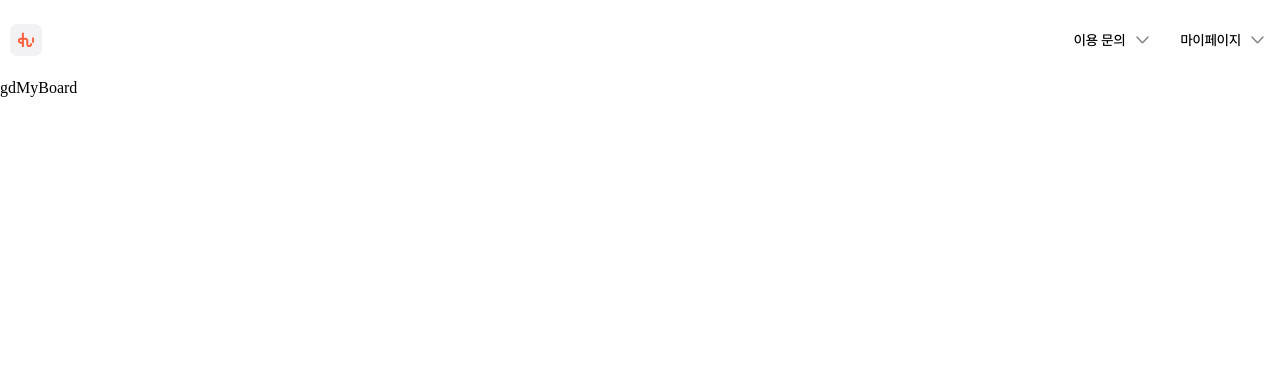
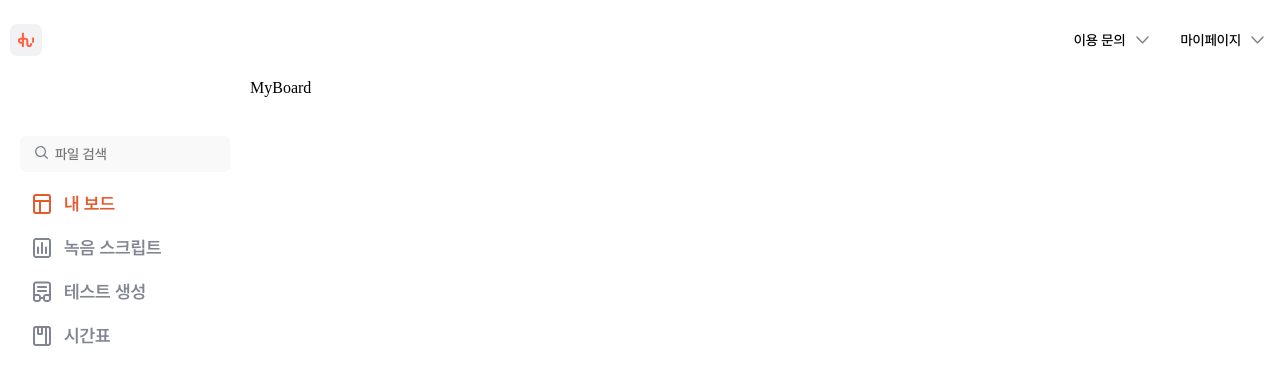
Before and after one commit to TEAM-Hearus/HEARUS-REACT-FRONTEND, a React (Vite) app: page /home in a window 1280 px wide. Shown: the top 384 px of the page. Built offline with nearby package versions, Linux system fonts and the light colour scheme.

Commit message:
feat: 왼쪽 사이드 nav바 Link 구현

```diff
--- a/src/components/HomeLayout/HomeLayout.tsx
+++ b/src/components/HomeLayout/HomeLayout.tsx
@@ -1,13 +1,14 @@
 import { Outlet } from 'react-router-dom';
 import MainHeader from '../headers/MainHeader/MainHeader';
 import styles from './HomeLayout.module.scss';
+import MainNav from '../navigators/MainNav/MainNav';
 
 const HomeLayout = () => {
   return (
     <>
       <MainHeader />
       <main className={styles.mainContainer}>
-        <nav>gd</nav>
+        <MainNav />
         <Outlet />
       </main>
     </>
--- /dev/null
+++ b/src/components/common/buttons/TabLink/TabLink.module.scss
@@ -0,0 +1,15 @@
+@import '../../../../styles/variables/colors.scss';
+@import '../../../../styles/variables/fonts.scss';
+
+.navItem {
+  display: flex;
+  align-items: center;
+  gap: 10px;
+  @include SemiBold;
+  font-size: 18px;
+  color: $light-gray_81;
+  text-decoration: none;
+  &.active {
+    color: $dark-orange_E5;
+  }
+}
--- /dev/null
+++ b/src/components/common/buttons/TabLink/TabLink.tsx
@@ -0,0 +1,25 @@
+import { Link, useLocation } from 'react-router-dom';
+import styles from './TabLink.module.scss';
+
+interface IProps {
+  to: string;
+  activeIcon: React.ReactNode;
+  inactiveIcon: React.ReactNode;
+  children: React.ReactNode;
+}
+
+const TabLink = ({ to, activeIcon, inactiveIcon, children }: IProps) => {
+  const location = useLocation();
+  const isActive = location.pathname === to;
+  return (
+    <Link
+      to={to}
+      className={`${styles.navItem} ${isActive ? styles.active : ''}`}
+    >
+      {isActive ? activeIcon : inactiveIcon}
+      <span>{children}</span>
+    </Link>
+  );
+};
+
+export default TabLink;
--- /dev/null
+++ b/src/components/navigators/MainNav/MainNav.module.scss
@@ -0,0 +1,33 @@
+@import '../../../styles/variables/colors.scss';
+@import '../../../styles/variables/fonts.scss';
+
+.container {
+  display: flex;
+  flex-direction: column;
+  gap: 20px;
+  width: 250px;
+  padding: 20px;
+  padding-top: 20px;
+}
+.searchBar {
+  display: flex;
+  height: 36px;
+  padding: 10px;
+  padding-left: 35px;
+  background-color: $light-bg_F9;
+  border: none;
+  border-radius: 6px;
+  @include Regular;
+  color: $light-gray_81;
+}
+.searchIcon {
+  position: relative;
+  bottom: -46px;
+  left: 15px;
+}
+.linksContainer {
+  display: flex;
+  flex-direction: column;
+  gap: 20px;
+  padding: 0 10px;
+}
--- /dev/null
+++ b/src/components/navigators/MainNav/MainNav.tsx
@@ -0,0 +1,54 @@
+import styles from './MainNav.module.scss';
+import Search from '../../../assets/images/search.svg?react';
+import MyBoardActive from '../../../assets/images/nav/my-board-active.svg?react';
+import MyBoardInactive from '../../../assets/images/nav/my-board-inactive.svg?react';
+import RecordScriptActive from '../../../assets/images/nav/record-script-active.svg?react';
+import RecordScriptInactive from '../../../assets/images/nav/record-script-inactive.svg?react';
+import TestMakeActive from '../../../assets/images/nav/test-make-active.svg?react';
+import TestMakeInactive from '../../../assets/images/nav/test-make-inactive.svg?react';
+import TimeTableActive from '../../../assets/images/nav/time-table-active.svg?react';
+import TimeTableInactive from '../../../assets/images/nav/time-table-inactive.svg?react';
+import TabLink from '../../common/buttons/TabLink/TabLink';
+
+const MainNav = () => {
+  return (
+    <nav className={styles.container}>
+      <span className={styles.searchIcon}>
+        <Search />
+      </span>
+      <input className={styles.searchBar} placeholder="파일 검색" />
+      <section className={styles.linksContainer}>
+        <TabLink
+          to="/home"
+          activeIcon={<MyBoardActive />}
+          inactiveIcon={<MyBoardInactive />}
+        >
+          내 보드
+        </TabLink>
+        <TabLink
+          to="/home/record-note"
+          activeIcon={<RecordScriptActive />}
+          inactiveIcon={<RecordScriptInactive />}
+        >
+          녹음 스크립트
+        </TabLink>
+        <TabLink
+          to="/home/test-make"
+          activeIcon={<TestMakeActive />}
+          inactiveIcon={<TestMakeInactive />}
+        >
+          테스트 생성
+        </TabLink>
+        <TabLink
+          to="/home/time-table"
+          activeIcon={<TimeTableActive />}
+          inactiveIcon={<TimeTableInactive />}
+        >
+          시간표
+        </TabLink>
+      </section>
+    </nav>
+  );
+};
+
+export default MainNav;
```
